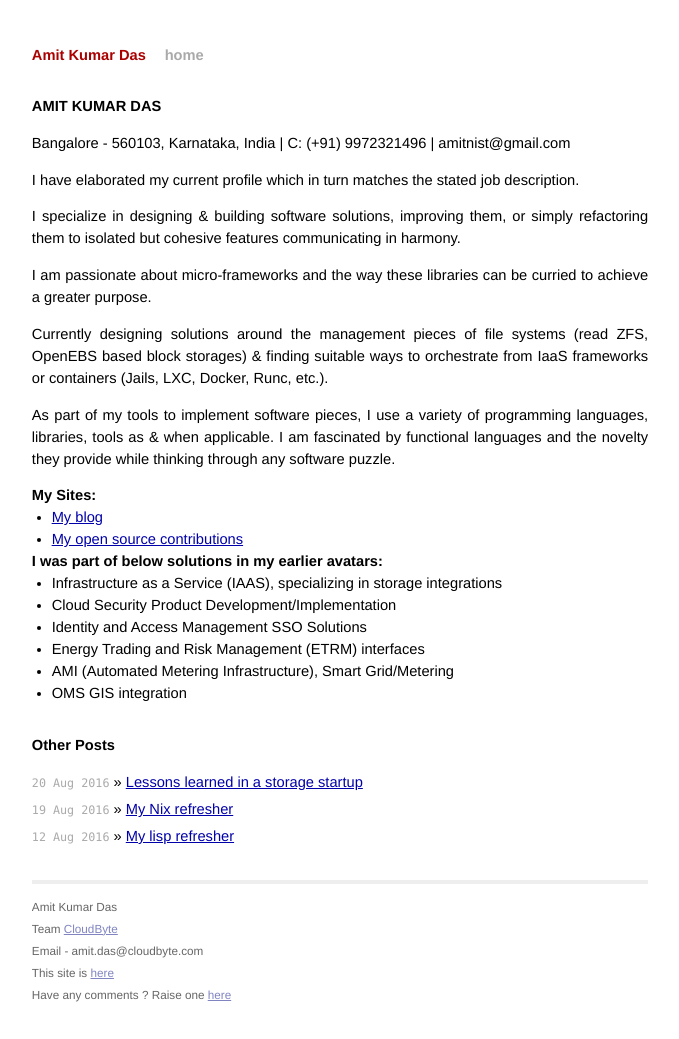
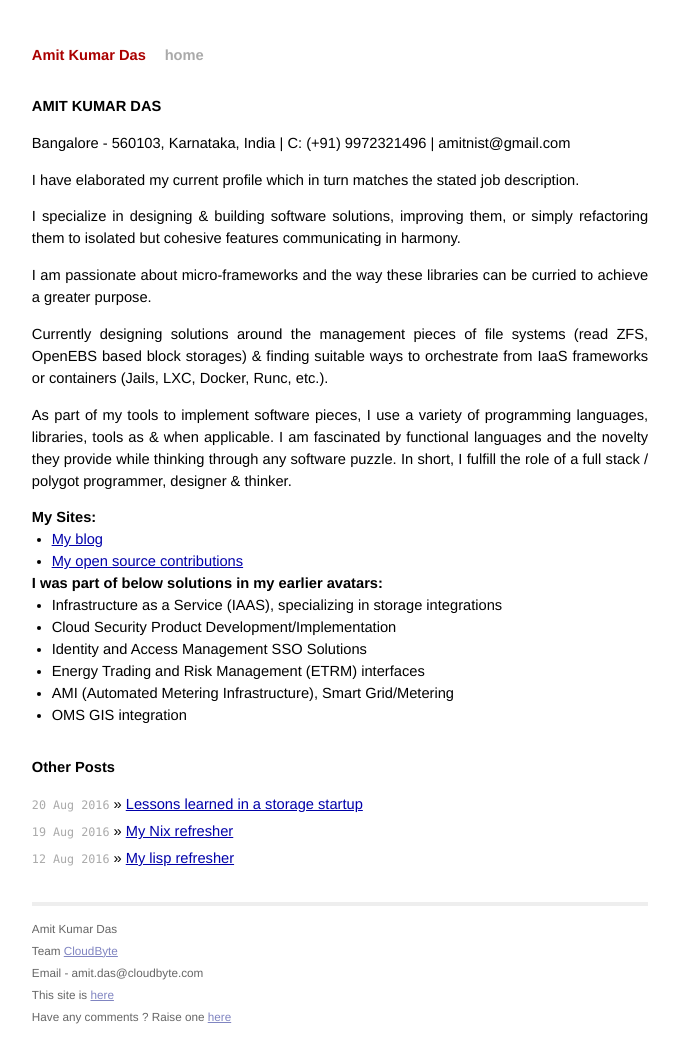
Before and after one commit to AmitKumarDas/amitkumardas.github.io, a Jekyll site: the page built from _posts/2016-09-01-my-resume-cover-letter.md, in a window 1280 px wide. Shown: the whole page, without its empty margins (300-979 px from the left). Built offline with Jekyll 4.4.1, drawn with Linux system fonts in a browser that asks for light colours; before the commit the page ends 1017 px from its top, so only the background shows below that.

Commit message:
Update 2016-09-01-my-resume-cover-letter.md

```diff
--- a/_posts/2016-09-01-my-resume-cover-letter.md
+++ b/_posts/2016-09-01-my-resume-cover-letter.md
@@ -21,6 +21,7 @@ IaaS frameworks or containers (Jails, LXC, Docker, Runc, etc.).
 As part of my tools to implement software pieces, I use a variety of programming
 languages, libraries, tools as & when applicable. I am fascinated by functional
 languages and the novelty they provide while thinking through any software puzzle.
+In short, I fulfill the role of a full stack / polygot programmer, designer & thinker.
 
 ### My Sites:
 - [My blog](https://amitkumardas.github.io/)
```
